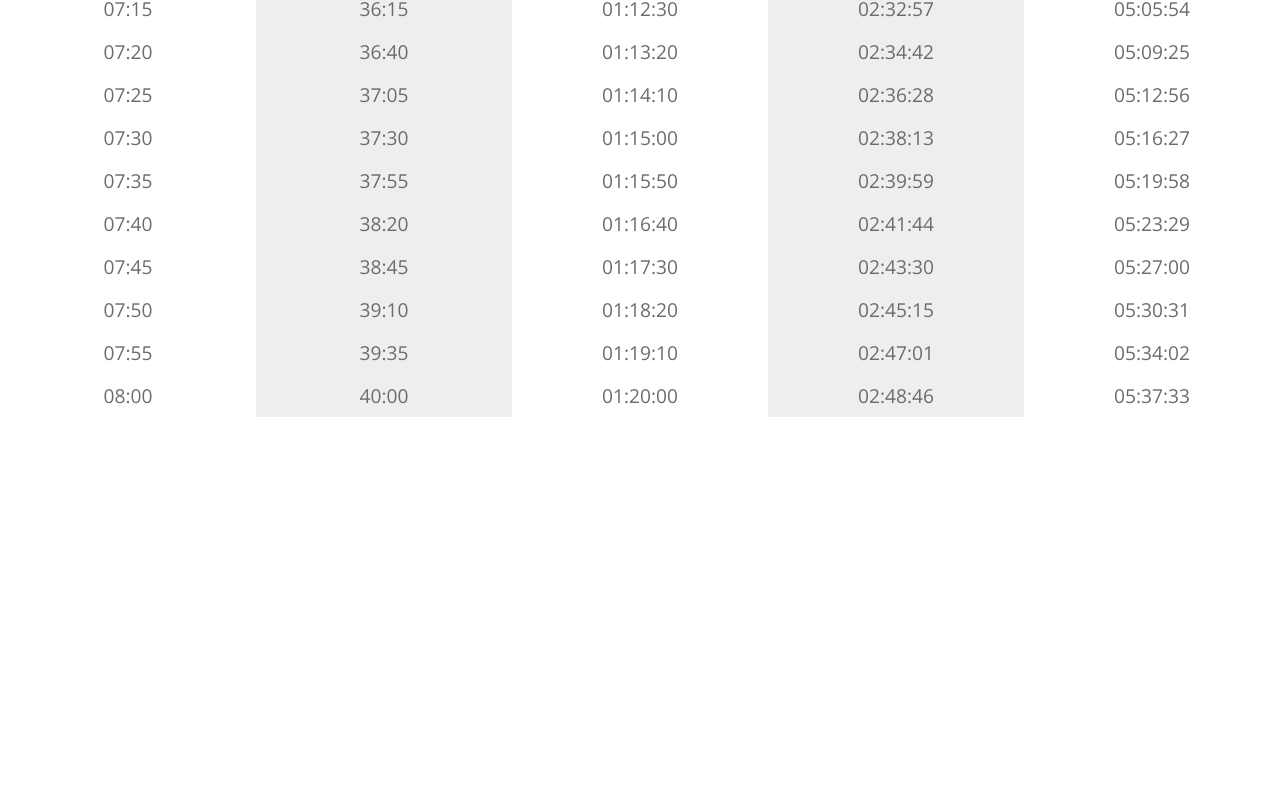
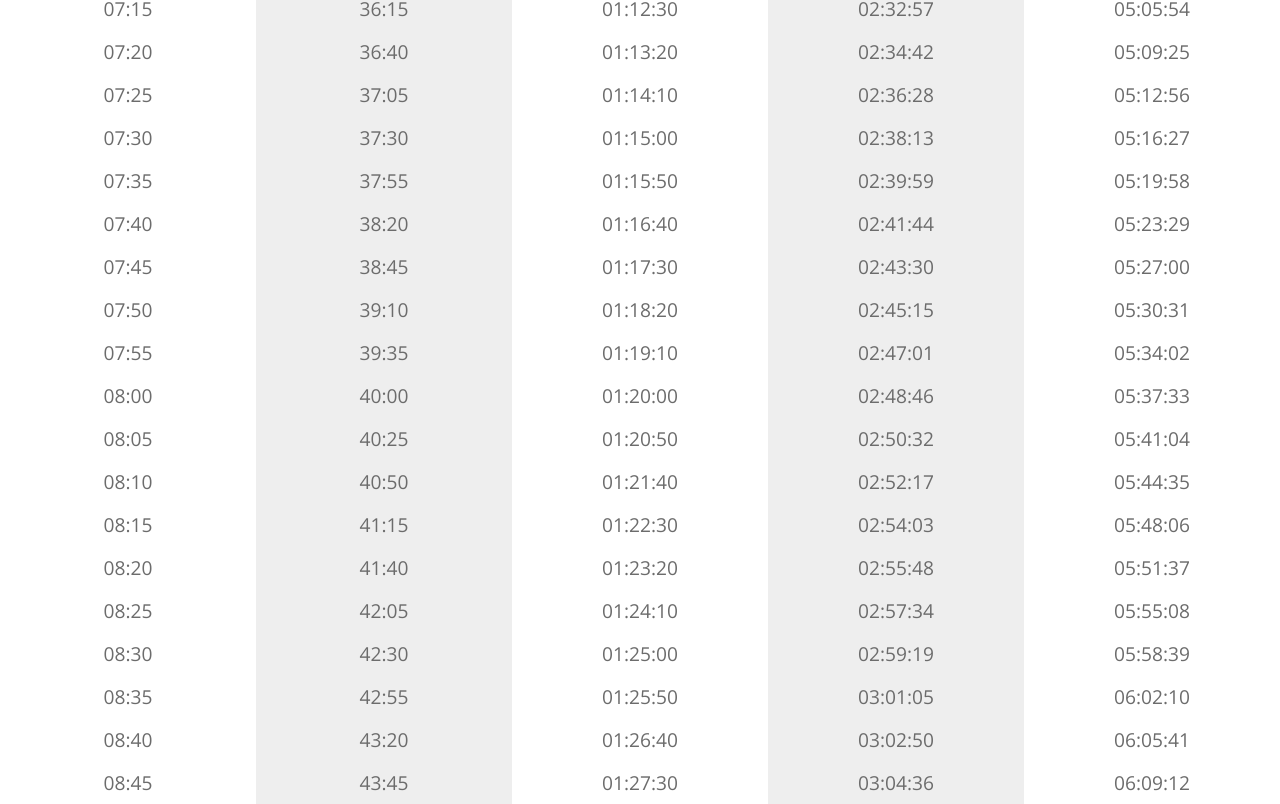
Before and after one commit to InfiniteErrors/RunningChart, a Vue app: page / in a window 1280 px wide. Shown: the part 2665-3469 px from the top of the page. Before the commit the page ends 3082 px from the top, so only its background shows below. Built offline with nearby package versions, Linux system fonts and the light colour scheme.

Commit message:
Extending the range length value

```diff
--- a/src/components/km.vue
+++ b/src/components/km.vue
@@ -45,8 +45,8 @@ export default {
   },
   data: function() {
     return {
-      kmPaces: range(155, 66),
-      milePaces: range(230, 70),
+      kmPaces: range(155, 75),
+      milePaces: range(230, 75),
       unit: 0
     };
   },
```
